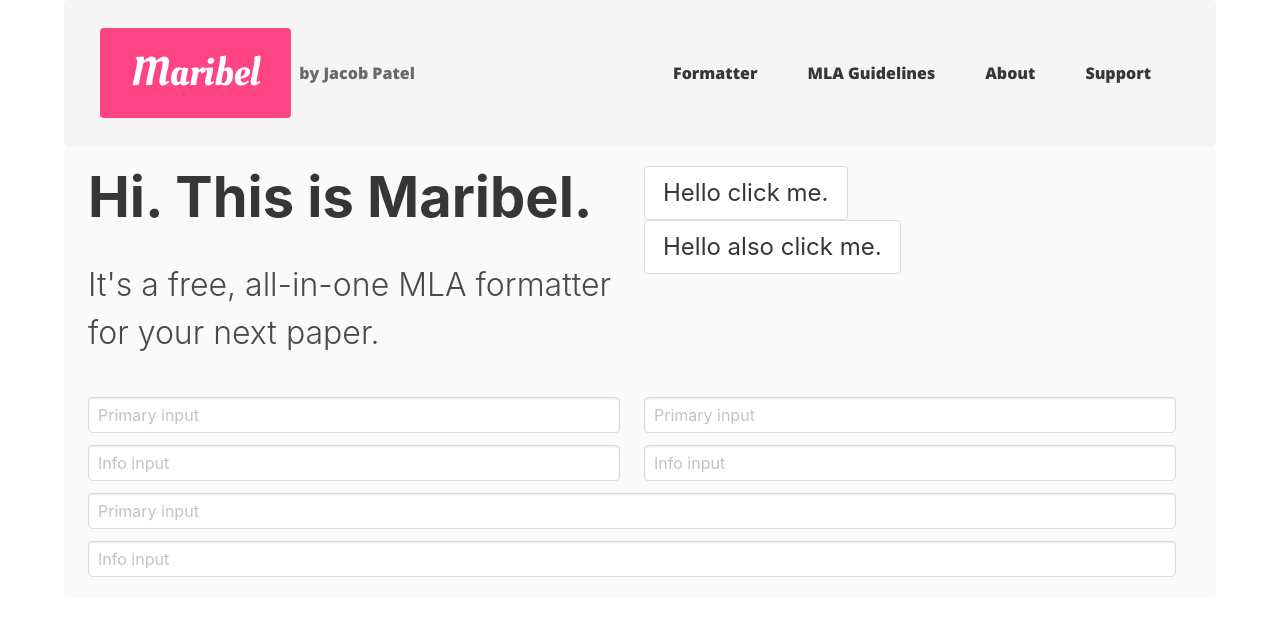
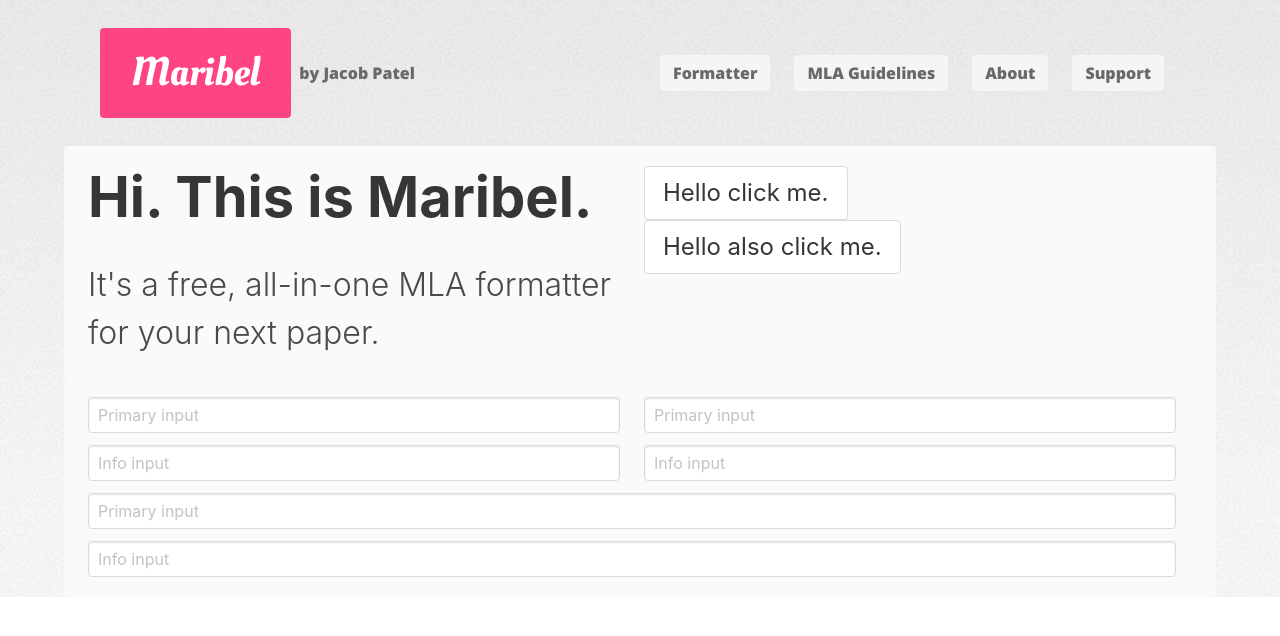
Before and after one commit to ladderdesigns/maribel, a website with bundled scripts: page index.html in a window 1280 px wide. Built offline with nearby package versions, Linux system fonts and the light colour scheme.

Commit message:
adjusted background color

```diff
--- a/index.html
+++ b/index.html
@@ -15,12 +15,12 @@
 <body class="has-text-grey-dark">
 	<section class="hero">
 		<div class="container">
-			<div class="tile notification is-child">
+			<div class="tile notification is-child" style="background-color: inherit">
 				<nav class="navbar" role="navigation" aria-label="main navigation">
 					<div class="navbar-brand">
 						<div class="navbar-item">
 							<div class="buttons">
-								<a class="button is-danger is-size-2" id="titleLogo" style="padding-left: -1.5rem;">
+								<a class="button is-danger is-size-2" id="titleLogo" style="padding-left: -5em">
 									Maribel
 								</a>
 								<span id="titleName" style="margin-bottom: 0.5rem;font-weight: 900; color: #696969">by Jacob Patel </span>
@@ -35,32 +35,32 @@
 						</a>
 					</div>
 
-					<div id="navbarBasicExample" class="navbar-menu has-text-weight-bold">
-						<div class="navbar-end" style="font-weight: 900; color: #696969">
+					<div class="navbar-menu has-text-weight-bold" id="navbarBasicExample">
+						<div class="navbar-end" style="font-weight: 900;">
 							<div class="navbar-item">
 								<div class="buttons">
-									<a class="button is-light">
+									<a class="button is-light" style="color: #696969">
 										Formatter
 									</a>
 								</div>
 							</div>
 							<div class="navbar-item">
 								<div class="buttons">
-									<a class="button is-light">
+									<a class="button is-light" style="color: #696969">
 										MLA Guidelines
 									</a>
 								</div>
 							</div>
 							<div class="navbar-item">
 								<div class="buttons">
-									<a class="button is-light">
+									<a class="button is-light" style="color: #696969">
 										About
 									</a>
 								</div>
 							</div>
 							<div class="navbar-item">
 								<div class="buttons">
-									<a class="button is-light">
+									<a class="button is-light" style="color: #696969">
 										Support
 									</a>
 								</div>
--- a/styles.css
+++ b/styles.css
@@ -8,6 +8,14 @@
 	font-family: 'Open Sans', sans-serif;
 }
 
-#navBarItem {
-	color: #696969;
+
+
+body {
+	background-image: -moz-linear-gradient(top, rgba(0, 0, 0, 0.05), rgba(0, 0, 0, 0)), url(images/bg01.png);
+    background-image: -webkit-linear-gradient(top, rgba(0, 0, 0, 0.05), rgba(0, 0, 0, 0)), url(images/bg01.png);
+    background-image: linear-gradient(top, rgba(0, 0, 0, 0.05), rgba(0, 0, 0, 0)), url(images/bg01.png);
+    background-color: #f7f7f7;
+    background-position: top left, top left;
+    background-repeat: repeat-x, repeat;
+    background-size: 100% 30em, auto;
 }
```
